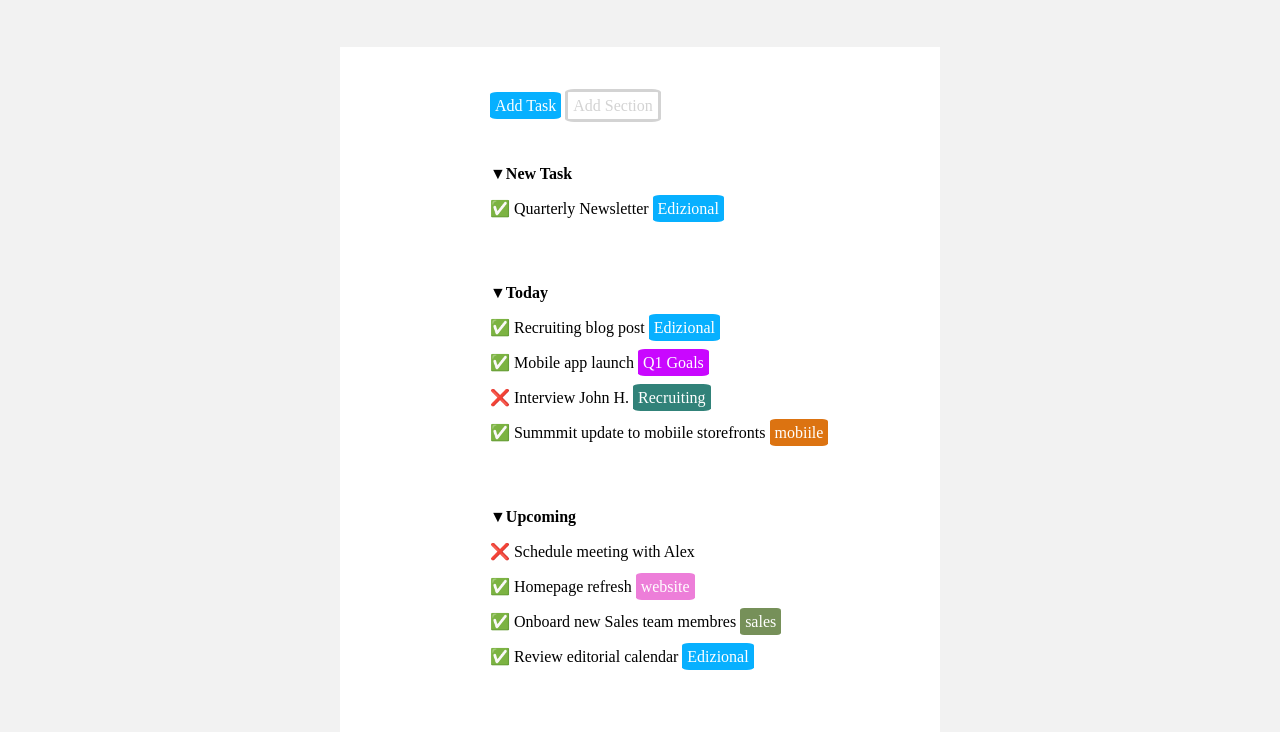
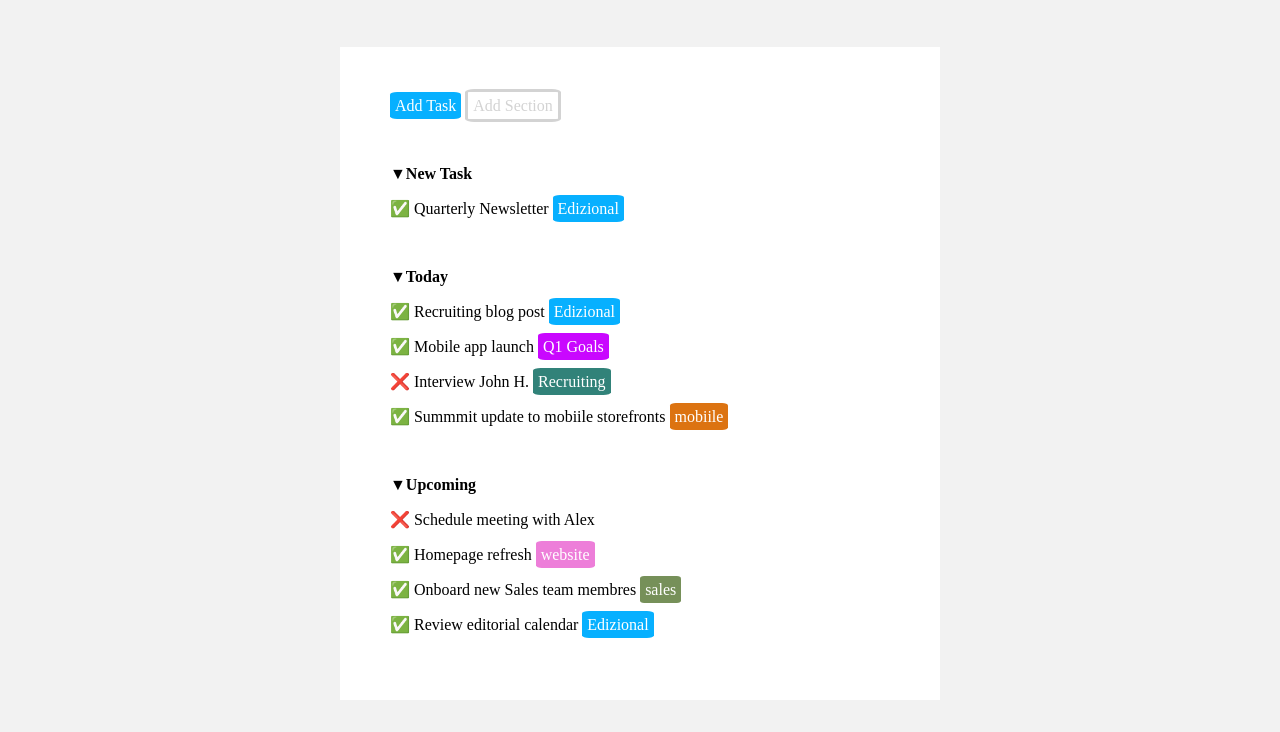
Before and after one commit to Fabrizio1919/html-css-toboolist, a plain HTML site: page tobolist/index.html in a window 1280 px wide. Shown: the part 71-803 px from the top of the page. Drawn offline with Linux system fonts and the light colour scheme.

Commit message:
fix main

```diff
--- a/tobolist/css/style.css
+++ b/tobolist/css/style.css
@@ -25,8 +25,9 @@ main{
 }
 .add-task{
 
-    margin-left: 20%;
+    /* margin-left: 20%; */
 }
+
 .task{
     border-radius: 10%;
     background-color: rgb(7, 176, 255);
@@ -36,7 +37,7 @@ main{
 
 .section{
     border-radius: 10%;
-    background-color: white);
+    background-color: white;
     padding: 5px;
     color: lightgrey;
     border: solid lightgrey;
@@ -44,16 +45,16 @@ main{
 
 .newtask{
     margin-top: 80px;
-    margin-left: 20%;
+
 
 }
 
 .pt-task{
-    padding-top: 50px;
+    margin-top: 50px;
 }
 
 .row-task{
-    margin-left: 20%;
+    /* margin-left: 20%; */
 }
 
 .edizional{
--- a/tobolist/index.html
+++ b/tobolist/index.html
@@ -10,7 +10,7 @@
 <body>
 
     <header >
-        <div class="title-logo">
+        <div>
             <img class="logo" src="../tobolist/img/Logo.png" alt="">
             <span class="title"><strong>Toboolist</strong></span>
         </div>
```
